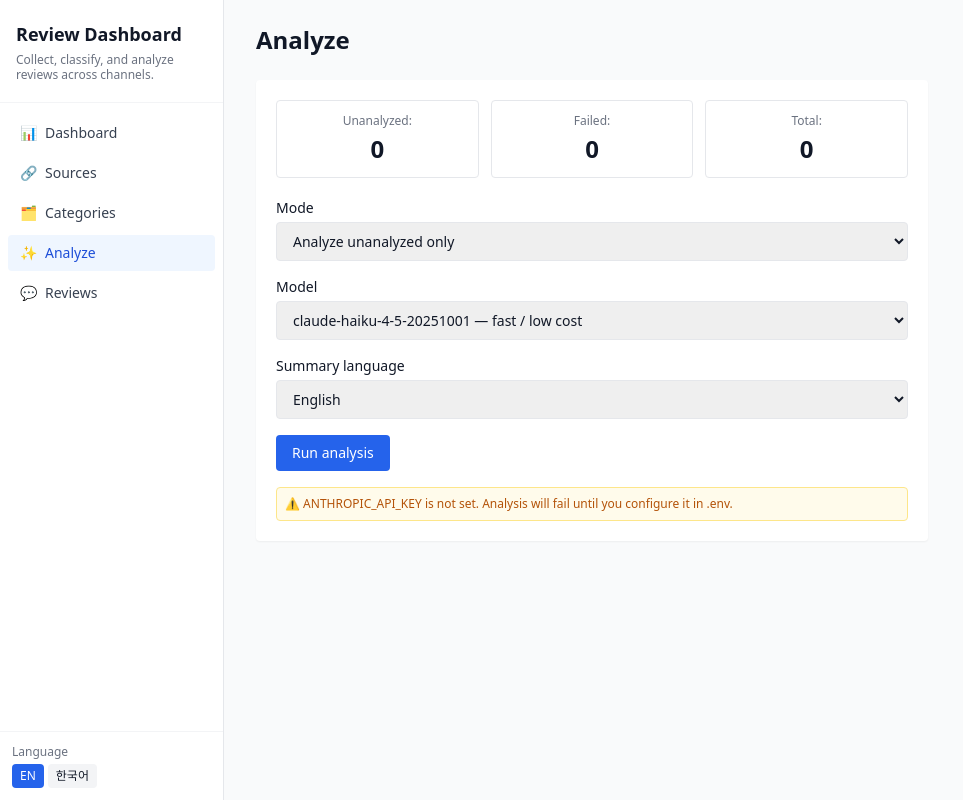
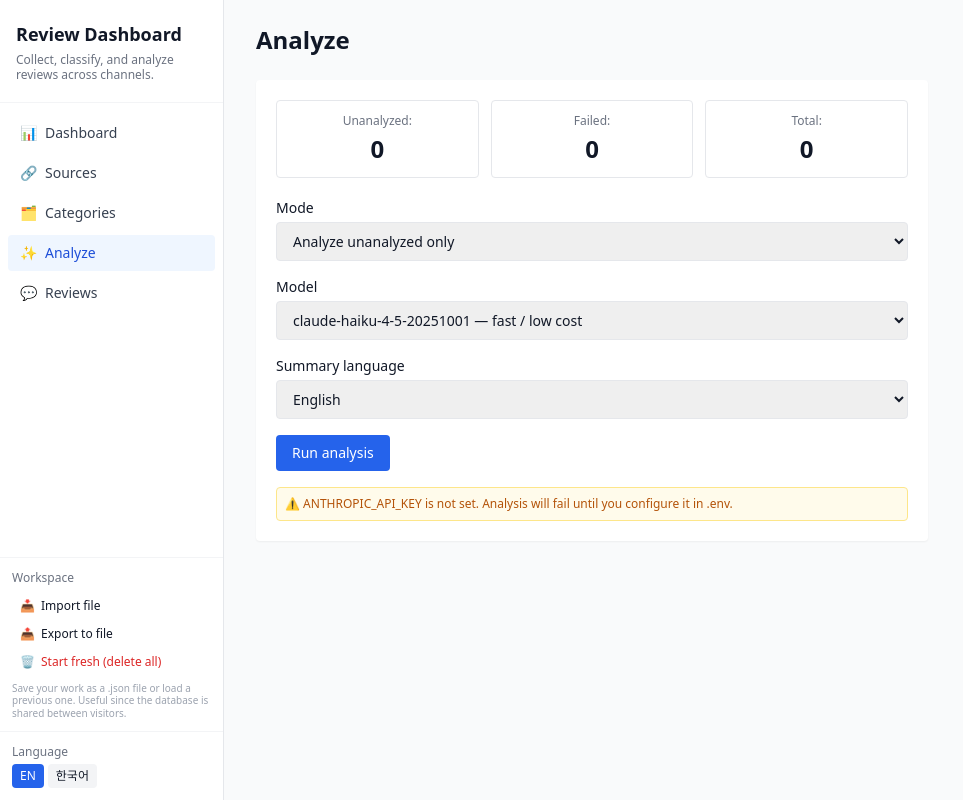
Before and after one commit to Kye-Jaemin/review-analysis-dashboard, a FastAPI app: page /analyze in a window 1280 px wide. Shown: the whole page, without its empty margins (0-963 px from the left). Run offline with FastAPI, Linux system fonts and the light colour scheme; data that the repository does not hold is empty; some libraries are stand-ins or nearby versions.

Commit message:
feat(workspace): snapshot export / import / reset
The deployed dashboard has a single shared DB and no accounts, so two
visitors investigating different products step on each other's data.
Add a workspace snapshot workflow so each visitor can save their work
to a file, hand the dashboard off (or clear it), and restore later.

Backend — app/routes/workspace.py:
- GET  /workspace/export   serializes every Category, Source, Review,
  and Analysis row (ids and all) into a versioned JSON file download.
  Datetimes become ISO strings, enums become their .value.
- POST /workspace/reset    deletes every row in FK order, then bumps
  Postgres SERIAL sequences via setval so subsequent inserts don't
  collide with reused ids. SQLite is a no-op for the sequence step.
- POST /workspace/import   accepts a multipart upload, validates the
  version, wipes the DB, then reinserts categories (two-pass for the
  self-referential parent_id), sources, reviews, and analyses with
  their original ids. Sequences are reset at the end.

Frontend — sidebar block in base.html:
- "Import file" (hidden file input behind a 📥 label) — fires a
  confirm before replacing the current workspace.
- "Export to file" (📤) — a regular GET link, triggers download.
- "Start fresh (delete all)" (🗑) — confirm-guarded POST.
- One-line hint reminding the user the DB is shared.

New i18n keys workspace.title / import / export / reset / confirm_reset
/ hint in en.json and ko.json.

Co-Authored-By: Claude Opus 4.7 (1M context) <noreply@anthropic.com>

```diff
--- a/app/main.py
+++ b/app/main.py
@@ -7,7 +7,7 @@ from fastapi.staticfiles import StaticFiles
 
 from app.db import init_db
 from app.i18n import COOKIE_MAX_AGE, COOKIE_NAME, SUPPORTED, detect_lang, make_t
-from app.routes import analyze, categories, export, pages, reviews, sources
+from app.routes import analyze, categories, export, pages, reviews, sources, workspace
 from app.templating import render, templates  # noqa: F401
 
 BASE_DIR = Path(__file__).resolve().parent.parent
@@ -58,3 +58,4 @@ app.include_router(categories.router)
 app.include_router(reviews.router)
 app.include_router(analyze.router)
 app.include_router(export.router)
+app.include_router(workspace.router)
--- /dev/null
+++ b/app/routes/workspace.py
@@ -0,0 +1,242 @@
+"""Workspace snapshot: export / import / reset.
+
+The deployed dashboard has no user accounts; the DB is shared across every
+visitor. These endpoints make the "one-investigation-at-a-time, save your
+work as a file" workflow viable:
+
+- GET  /workspace/export  → JSON file with every row in every table
+- POST /workspace/import  → wipe DB, load rows from uploaded file
+- POST /workspace/reset   → wipe DB only
+"""
+from __future__ import annotations
+
+import json
+from datetime import datetime
+
+from fastapi import APIRouter, Depends, File, HTTPException, UploadFile
+from fastapi.responses import RedirectResponse, Response
+from sqlalchemy import delete, select, text
+from sqlalchemy.ext.asyncio import AsyncSession
+
+from app.config import settings
+from app.db import get_session
+from app.models import (
+    Analysis,
+    AnalysisJob,
+    AnalysisStatus,
+    Category,
+    CollectionJob,
+    Review,
+    Sentiment,
+    Source,
+    SourceType,
+)
+
+router = APIRouter()
+
+EXPORT_VERSION = 1
+
+CATEGORY_COLS = ["id", "parent_id", "name", "description", "path"]
+SOURCE_COLS = ["id", "type", "label", "display_name", "icon_url", "config", "created_at"]
+REVIEW_COLS = [
+    "id", "source_id", "external_id", "author", "posted_at", "rating",
+    "text", "url", "raw", "collected_at",
+]
+ANALYSIS_COLS = [
+    "id", "review_id", "category_id", "sentiment", "sentiment_score",
+    "confidence", "summary", "model", "analyzed_at", "status", "error",
+]
+
+
+def _serialize(v):
+    if isinstance(v, datetime):
+        return v.isoformat()
+    if hasattr(v, "value"):
+        return v.value
+    return v
+
+
+def _dump(obj, cols):
+    return {c: _serialize(getattr(obj, c)) for c in cols}
+
+
+def _parse_dt(s):
+    if not s:
+        return None
+    if isinstance(s, datetime):
+        return s
+    try:
+        s = s.rstrip("Z")
+        return datetime.fromisoformat(s)
+    except Exception:
+        return None
+
+
+def _is_postgres() -> bool:
+    return settings.database_url.startswith("postgresql")
+
+
+@router.get("/workspace/export")
+async def export_workspace(session: AsyncSession = Depends(get_session)):
+    categories = (await session.execute(select(Category))).scalars().all()
+    sources = (await session.execute(select(Source))).scalars().all()
+    reviews = (await session.execute(select(Review))).scalars().all()
+    analyses = (await session.execute(select(Analysis))).scalars().all()
+
+    payload = {
+        "version": EXPORT_VERSION,
+        "exported_at": datetime.utcnow().isoformat() + "Z",
+        "categories": [_dump(c, CATEGORY_COLS) for c in categories],
+        "sources": [_dump(s, SOURCE_COLS) for s in sources],
+        "reviews": [_dump(r, REVIEW_COLS) for r in reviews],
+        "analyses": [_dump(a, ANALYSIS_COLS) for a in analyses],
+    }
+
+    body = json.dumps(payload, ensure_ascii=False, indent=2).encode("utf-8")
+    ts = datetime.utcnow().strftime("%Y%m%d-%H%M%S")
+    return Response(
+        content=body,
+        media_type="application/json; charset=utf-8",
+        headers={"Content-Disposition": f'attachment; filename="workspace-{ts}.json"'},
+    )
+
+
+async def _wipe(session: AsyncSession) -> None:
+    # FK order: analyses → analysis_jobs → reviews → collection_jobs → sources → categories.
+    await session.execute(delete(Analysis))
+    await session.execute(delete(AnalysisJob))
+    await session.execute(delete(Review))
+    await session.execute(delete(CollectionJob))
+    await session.execute(delete(Source))
+    await session.execute(delete(Category))
+
+
+async def _reset_pg_sequences(session: AsyncSession) -> None:
+    """When we insert rows with explicit ids on Postgres, the SERIAL sequence
+    doesn't advance. The next auto-increment would then collide. Bump every
+    sequence to MAX(id)+1."""
+    if not _is_postgres():
+        return
+    for table in [
+        "analyses", "analysis_jobs", "reviews", "collection_jobs", "sources", "categories",
+    ]:
+        await session.execute(
+            text(
+                f"SELECT setval(pg_get_serial_sequence('{table}', 'id'),"
+                f" COALESCE((SELECT MAX(id) FROM {table}), 0) + 1, false)"
+            )
+        )
+
+
+@router.post("/workspace/reset")
+async def reset_workspace(session: AsyncSession = Depends(get_session)):
+    await _wipe(session)
+    await _reset_pg_sequences(session)
+    await session.commit()
+    return RedirectResponse(url="/", status_code=303)
+
+
+@router.post("/workspace/import")
+async def import_workspace(
+    file: UploadFile = File(...),
+    session: AsyncSession = Depends(get_session),
+):
+    raw = await file.read()
+    try:
+        data = json.loads(raw.decode("utf-8"))
+    except Exception as e:
+        raise HTTPException(400, f"invalid json file: {e}")
+
+    if not isinstance(data, dict) or data.get("version") != EXPORT_VERSION:
+        raise HTTPException(
+            400, f"unsupported workspace export version: {data.get('version')!r}"
+        )
+
+    await _wipe(session)
+    await session.flush()
+
+    # Categories — two passes so self-referential parent_id never points at
+    # an as-yet-uninserted row.
+    cat_rows = data.get("categories") or []
+    for row in cat_rows:
+        session.add(
+            Category(
+                id=row["id"],
+                parent_id=None,
+                name=row.get("name") or "",
+                description=row.get("description") or "",
+                path=row.get("path") or row.get("name") or "",
+            )
+        )
+    await session.flush()
+    for row in cat_rows:
+        if row.get("parent_id"):
+            cat = await session.get(Category, row["id"])
+            if cat is not None:
+                cat.parent_id = row["parent_id"]
+    await session.flush()
+
+    for row in data.get("sources") or []:
+        try:
+            stype = SourceType(row["type"])
+        except (ValueError, KeyError):
+            stype = SourceType.web
+        session.add(
+            Source(
+                id=row["id"],
+                type=stype,
+                label=row.get("label") or row["type"],
+                display_name=row.get("display_name"),
+                icon_url=row.get("icon_url"),
+                config=row.get("config") or {},
+                created_at=_parse_dt(row.get("created_at")) or datetime.utcnow(),
+            )
+        )
+    await session.flush()
+
+    for row in data.get("reviews") or []:
+        session.add(
+            Review(
+                id=row["id"],
+                source_id=row["source_id"],
+                external_id=row["external_id"],
+                author=row.get("author"),
+                posted_at=_parse_dt(row.get("posted_at")),
+                rating=row.get("rating"),
+                text=row.get("text") or "",
+                url=row.get("url"),
+                raw=row.get("raw") or {},
+                collected_at=_parse_dt(row.get("collected_at")) or datetime.utcnow(),
+            )
+        )
+    await session.flush()
+
+    for row in data.get("analyses") or []:
+        try:
+            sent = Sentiment(row["sentiment"]) if row.get("sentiment") else None
+        except (ValueError, KeyError):
+            sent = None
+        try:
+            astatus = AnalysisStatus(row["status"]) if row.get("status") else AnalysisStatus.succeeded
+        except (ValueError, KeyError):
+            astatus = AnalysisStatus.succeeded
+        session.add(
+            Analysis(
+                id=row["id"],
+                review_id=row["review_id"],
+                category_id=row.get("category_id"),
+                sentiment=sent,
+                sentiment_score=row.get("sentiment_score"),
+                confidence=row.get("confidence"),
+                summary=row.get("summary"),
+                model=row.get("model"),
+                analyzed_at=_parse_dt(row.get("analyzed_at")) or datetime.utcnow(),
+                status=astatus,
+                error=row.get("error"),
+            )
+        )
+    await session.flush()
+
+    await _reset_pg_sequences(session)
+    await session.commit()
+    return RedirectResponse(url="/", status_code=303)
--- a/app/templates/base.html
+++ b/app/templates/base.html
@@ -42,6 +42,31 @@
         {% endfor %}
       </nav>
       <div class="px-3 py-3 border-t border-gray-100 text-xs">
+        <div class="text-gray-500 mb-2">{{ t('workspace.title') }}</div>
+        <div class="space-y-1">
+          <form action="/workspace/import" method="post" enctype="multipart/form-data" id="ws-import-form">
+            <label class="flex items-center gap-1.5 px-2 py-1 rounded hover:bg-gray-100 cursor-pointer">
+              <span>📥</span><span>{{ t('workspace.import') }}</span>
+              <input type="file" name="file" accept="application/json,.json"
+                     class="hidden"
+                     onchange="if (this.files.length && confirm('{{ t('workspace.confirm_reset') }}')) { document.getElementById('ws-import-form').submit(); } else { this.value=''; }">
+            </label>
+          </form>
+          <a href="/workspace/export"
+             class="flex items-center gap-1.5 px-2 py-1 rounded hover:bg-gray-100">
+            <span>📤</span><span>{{ t('workspace.export') }}</span>
+          </a>
+          <form action="/workspace/reset" method="post"
+                onsubmit="return confirm('{{ t('workspace.confirm_reset') }}')">
+            <button type="submit"
+                    class="flex items-center gap-1.5 w-full text-left px-2 py-1 rounded hover:bg-red-50 text-red-600">
+              <span>🗑</span><span>{{ t('workspace.reset') }}</span>
+            </button>
+          </form>
+        </div>
+        <div class="text-[10px] text-gray-400 mt-2 leading-tight">{{ t('workspace.hint') }}</div>
+      </div>
+      <div class="px-3 py-3 border-t border-gray-100 text-xs">
         <div class="text-gray-500 mb-1">{{ t('common.language') }}</div>
         <div class="flex gap-1">
           {% for code in supported_langs %}
```
Also changed, not shown: app/i18n/en.json (+8 -0 lines), app/i18n/ko.json (+8 -0 lines).
